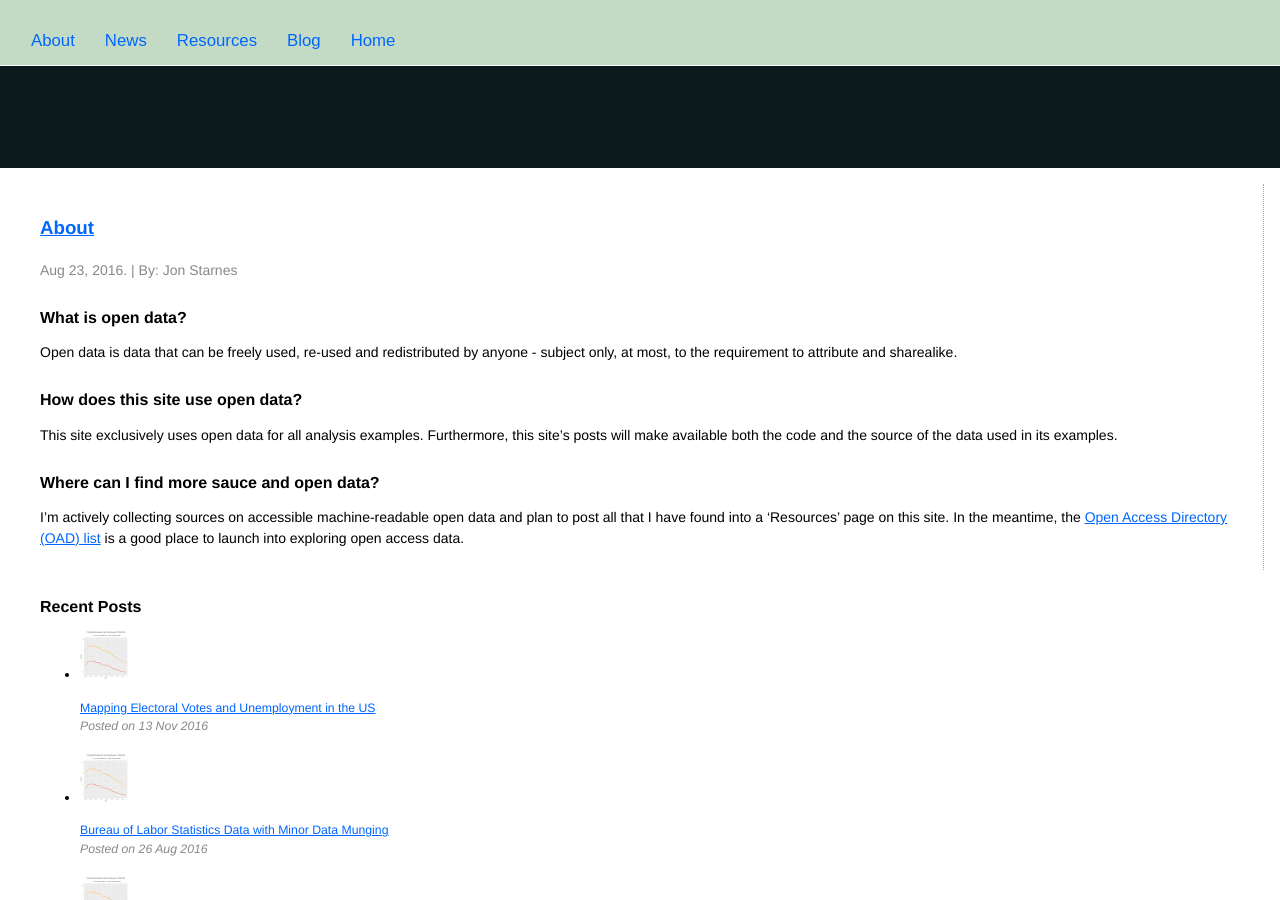
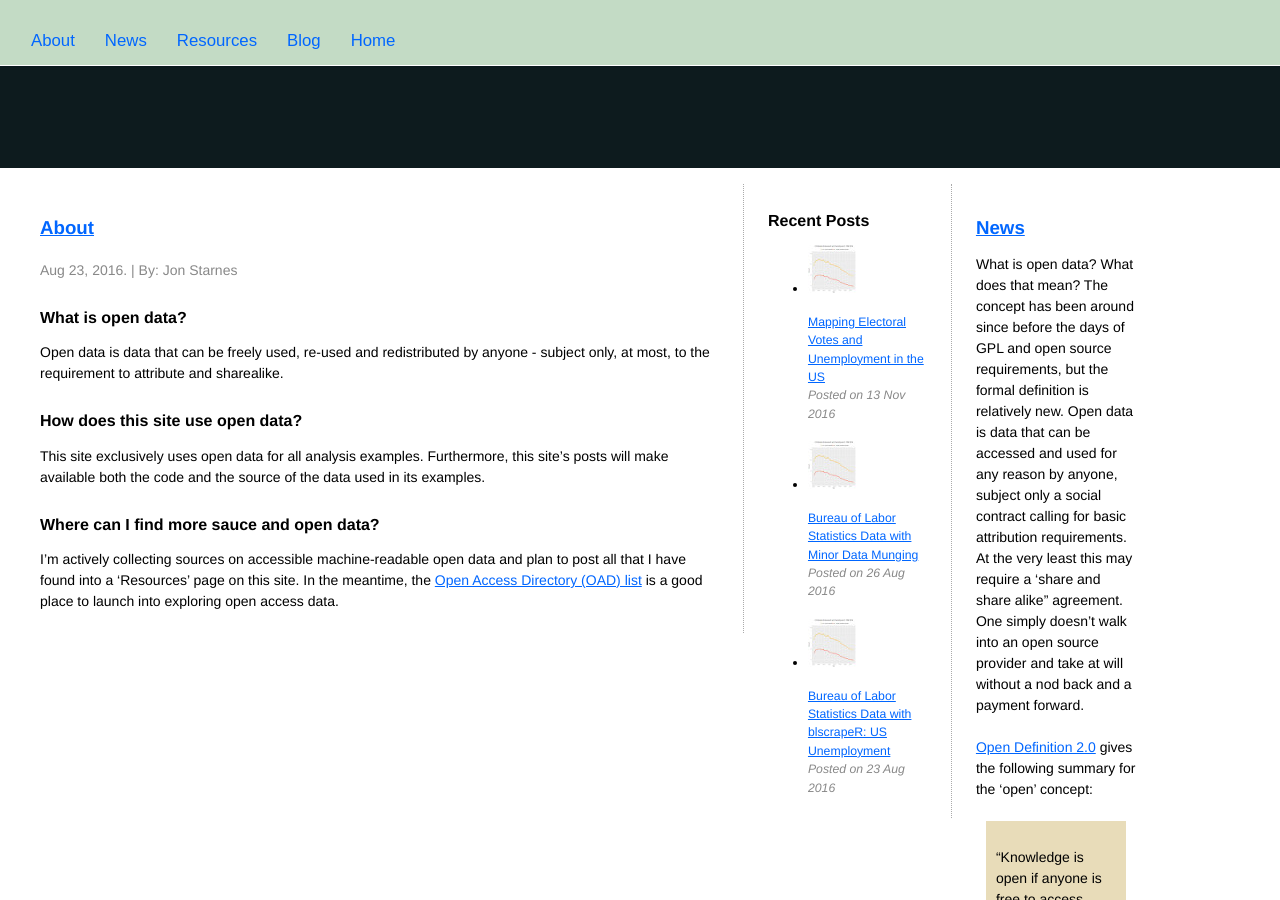
Before and after one commit to jon-starnes/jon-starnes.github.io, a Jekyll site: the page built from _pages/01_about.md, in a window 1280 px wide and 900 px high. Built offline with Jekyll 4.4.1, drawn with Linux system fonts in a browser that asks for light colours; nearby versions of some CDN libraries.

Commit message:
Style updates

```diff
--- a/_includes/head.html
+++ b/_includes/head.html
@@ -17,27 +17,26 @@
 	<!-- a grid framework in 250 bytes? are you kidding me?! -->
 	<link rel="stylesheet" href="{{ "/css/grid.css" | prepend: site.baseurl }}">
 
-<!--
+
 	<style>
 		.container { max-width: 90em; }
 		/* you only need width to set up columns; all columns are 100%-width by default, so we start
 		   from a one-column mobile layout and gradually improve it according to available screen space */
-
 			 @media only screen and (min-width: 34em) {
 			 	.feature, .info { width: 50%; }
-		 		.sideri					{ width: 50%; }
+			 	.sidebar1				{ width: 25%; }
 			 }
 			 @media only screen and (min-width: 54em) {
 			 	.content { width: 66.66%; }
 			 	.sidebar { width: 33.33%; }
 			 	.info    { width: 100%;   }
-		 		.sideri  { width: 50%; 		}
+			 	.sidebar1	{ width: 25%; 	}
 			 }
 			 @media only screen and (min-width: 76em) {
 			 	.content { width: 58.33%; } /* 7/12 */
 			 	.sidebar { width: 41.66%; } /* 5/12 */
 			 	.info    { width: 50%;    }
-		 		.sideri  { width: 25%; 		}
+			 	.sidebar1	{ width: 33.33%; 	}
 			 }
 	</style>
 -->
--- a/_layouts/main1.html
+++ b/_layouts/main1.html
@@ -9,9 +9,9 @@ layout: default
     </div>
 
     <!-- Sidebar content -->
-    <div class="col sidebar">
+    <div class="col sidebar1">
       <div class="row">
-        <div class="col sideri">
+        <div class="col info">
           <h4>Recent Posts</h4>
           <ul class="popular-posts">
             {% for post in site.categories['blog'] limit:4 %}
@@ -25,15 +25,15 @@ layout: default
             </li>
             {% endfor %}
           </ul>
-        </div> <!-- col sideri -->
+        </div> <!-- col info -->
 
-        <div class="col sideri">
+        <div class="col info">
           {% for post in site.categories['news'] limit:1 %}
           <a href="{{ page.url | prepend: site.baseurl }}"><h3 class="ctitle">{{ post.title }}</h3></a>
           {{ post.content }}
           {% endfor %}
-        </div> <!-- col sideri -->
-      </div> <!-- col sideri row -->
-    </div> <!--col sidebar-->
+        </div> <!-- col info -->
+      </div> <!-- col info row -->
+    </div> <!--col sidebar1-->
   </div> <!-- container row -->
 </div> <!-- container -->
--- a/_sass/_layout.scss
+++ b/_sass/_layout.scss
@@ -12,7 +12,7 @@ body {
 /* Container and layout for grids
 */
 .container {
-	max-width: 80em;
+	max-width: 90em;
 }
 /* you only need width to set up columns; all columns are 100%-width by default, so we start
 	 from a one-column mobile layout and gradually improve it according to available screen space */
@@ -24,19 +24,19 @@ body {
 
 @media only screen and (min-width: 34em) {
 	.feature, .info { width: 50%; }
-	.sideri					{ width: 100%; }
+	.sidebar1				{ width: 25%; }
 }
 @media only screen and (min-width: 54em) {
 	.content { width: 66.66%; }
 	.sidebar { width: 33.33%; }
 	.info    { width: 100%;   }
-	.sideri  { width: 100%; 	}
+	.sidebar1	{ width: 25%; 	}
 }
 @media only screen and (min-width: 76em) {
 	.content { width: 58.33%; } /* 7/12 */
 	.sidebar { width: 41.66%; } /* 5/12 */
 	.info    { width: 50%;    }
-	.sideri  { width: 100%; 	}
+	.sidebar1	{ width: 33.33%; 	}
 }
 
 
```
Also changed, not shown: _layouts/main.html (+4 -4 lines), index.html (+4 -4 lines). Lines whose indentation alone changed are shown as unchanged.
